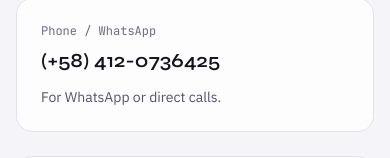
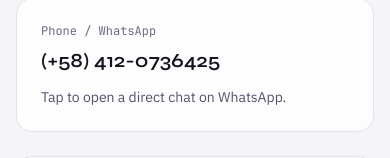
Before and after one commit to Nikenverjpp/nikenver-portafolio, an Angular app in the folder frontend/: page /contacto in a window 390 px wide. Shown: the part 505-663 px from the top of the page. Built offline with nearby package versions, Linux system fonts and the light colour scheme.

Commit message:
Restore phone number and link it directly to WhatsApp chat

```diff
--- a/frontend/src/app/core/i18n/translations.ts
+++ b/frontend/src/app/core/i18n/translations.ts
@@ -106,8 +106,8 @@
   },
   'contact.phoneLabel': { es: 'Teléfono / WhatsApp', en: 'Phone / WhatsApp' },
   'contact.phoneHint': {
-    es: 'Para WhatsApp o llamadas directas.',
-    en: 'For WhatsApp or direct calls.',
+    es: 'Toca para abrir un chat directo en WhatsApp.',
+    en: 'Tap to open a direct chat on WhatsApp.',
   },
   'contact.linkedinLabel': { es: 'LinkedIn', en: 'LinkedIn' },
 
--- a/frontend/src/app/features/contact/contact.component.ts
+++ b/frontend/src/app/features/contact/contact.component.ts
@@ -36,7 +36,9 @@
         <article appRevealOnScroll class="card-surface p-6">
           <p class="font-mono text-xs text-text-muted">{{ 'contact.phoneLabel' | t: locale.locale() }}</p>
           <a
-            [href]="'tel:' + contact.phone"
+            [href]="whatsappLink"
+            target="_blank"
+            rel="noopener noreferrer"
             class="mt-2 block font-display text-xl text-text-primary hover:text-accent-cyan"
           >
             {{ contact.phoneDisplay }}
@@ -64,4 +66,5 @@
 export class ContactComponent {
   readonly contact = environment.contact;
   readonly locale = inject(LocaleService);
+  readonly whatsappLink = `https://wa.me/${this.contact.phone.replace(/\D/g, '')}`;
 }
--- a/frontend/src/environments/environment.prod.ts
+++ b/frontend/src/environments/environment.prod.ts
@@ -5,8 +5,8 @@
   contact: {
     name: 'Nikenver Pulgar',
     email: 'nikenverp@gmail.com',
-    phone: '+58 412-0000000',
-    phoneDisplay: '+58 412-000 0000',
+    phone: '+584120736425',
+    phoneDisplay: '(+58) 412-0736425',
     linkedin: 'https://linkedin.com/in/nikenver-pulgar',
   },
 };
```
